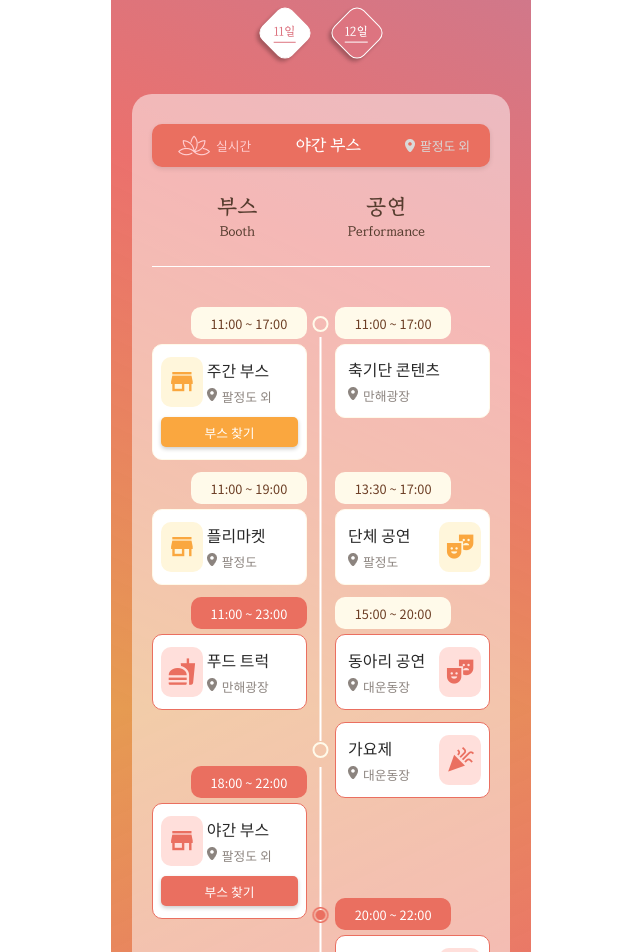
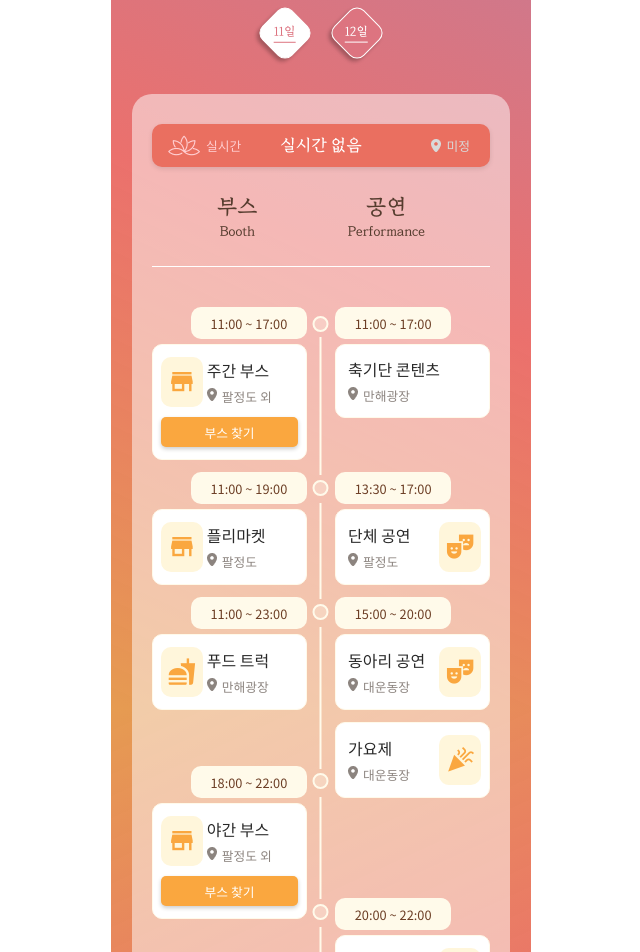
Before and after one commit to ZZZINU/2023_fall_festival_front, a React (Vite) app: page /timeLine in a window 1280 px wide. Shown: the part 200-1152 px from the top of the page, without its empty margins (319-959 px from the left). Built offline with nearby package versions, Linux system fonts and the light colour scheme; a web font is replaced by a local one.

Commit message:
✨Feat: 타임테이블 수정

```diff
--- a/src/components/timeLine/TimeTableSection.jsx
+++ b/src/components/timeLine/TimeTableSection.jsx
@@ -14,32 +14,6 @@ export const TimeTableSection = ({
   currentTime,
   festivalDate
 }) => {
-  // 부스 데이터 시간별 정리-----------------------------
-  const boothdByTime = boothData.reduce((result, item) => {
-    const time = item.starttime;
-    if (!result[time]) {
-      result[time] = [];
-    }
-    result[time].push(item);
-    return result;
-  }, {});
-
-  const booth12List = boothdByTime["12:00"] || [];
-  const booth18List = boothdByTime["18:00"] || [];
-
-  // 공연 데이터 시간별 정리-----------------------------
-  const performdByTime = PerfomanceData.reduce((result, item) => {
-    const time = item.starttime;
-    if (!result[time]) {
-      result[time] = [];
-    }
-    result[time].push(item);
-    return result;
-  }, {});
-
-  const perform14List = performdByTime["14:00"] || [];
-  const perform18List = performdByTime["18:00"] || [];
-
   // 실시간 공연 정보 3초 단위로 띄움-----------------------------
   const [currentIndex, setCurrentIndex] = useState(0);
 
@@ -62,7 +36,7 @@ export const TimeTableSection = ({
   let imagePosition = 0;
   if (timePercent >= 0 && timePercent < 660) {
     // 11:00 이후부터 22:00 이전까지
-    imagePosition = `${(timePercent / 660) * 100 -2}%`;
+    imagePosition = `${(timePercent / 660) * 100 -2.3}%`;
   } else if (timePercent < 0) {
     // 11:00 이전
     imagePosition = 0;
@@ -84,13 +58,13 @@ export const TimeTableSection = ({
         <S.TimeTableMainTxt>
           {realtimeList.length !== 0
             ? realtimeList[currentIndex].title
-            : "없음"}
+            : "실시간 없음"}
         </S.TimeTableMainTxt>
         <S.TimeTableSubTxt2>
           <S.LocationIMG src={MiniLocation} alt="Logo" />
           {realtimeList.length !== 0
             ? realtimeList[currentIndex].place
-            : "정보없음"}
+            : "미정"}
         </S.TimeTableSubTxt2>
       </S.TimeTableNav>
       <S.SubNav>
@@ -145,6 +119,7 @@ export const TimeTableSection = ({
         <S.BoothRight>
           <PerfomanceTime
             realtimeList={realtimeList}
+            currentTime={currentTime}
             isFestivalDay={isFestivalDay}
             PerfomanceData={PerfomanceData}
             startTime="11:00"
@@ -153,6 +128,7 @@ export const TimeTableSection = ({
           />
           <PerfomanceTime
             realtimeList={realtimeList}
+            currentTime={currentTime}
             isFestivalDay={isFestivalDay}
             PerfomanceData={PerfomanceData}
             startTime="13:30"
@@ -162,6 +138,7 @@ export const TimeTableSection = ({
           />
           <PerfomanceTime
             realtimeList={realtimeList}
+            currentTime={currentTime}
             isFestivalDay={isFestivalDay}
             PerfomanceData={PerfomanceData}
             startTime={festivalDate === 11 ? "15:00" : "14:30"}
@@ -171,6 +148,7 @@ export const TimeTableSection = ({
           />
           <PerfomanceTime
             realtimeList={realtimeList}
+            currentTime={currentTime}
             isFestivalDay={isFestivalDay}
             PerfomanceData={PerfomanceData}
             startTime="20:00"
@@ -184,6 +162,9 @@ export const TimeTableSection = ({
         <S.TimeStroke>
           <S.Stroke1 />
           <S.Stroke2 />
+          <S.Stroke3 />
+          <S.Stroke4 />
+          <S.Stroke5 />
           {isFestivalDay() && (
             <S.TimeNow
               src="/timetable/realtime.png"
@@ -191,7 +172,10 @@ export const TimeTableSection = ({
             />
           )}
           <S.TimeStart />
-          <S.TimeMid />
+          <S.Time13Mid />
+          <S.Time15Mid />
+          <S.Time18Mid />
+          <S.Time20Mid />
           <S.TimeEnd />
         </S.TimeStroke>
       </S.BoothDetailSection>
--- a/src/components/timeLine/style.jsx
+++ b/src/components/timeLine/style.jsx
@@ -49,8 +49,9 @@ export const TimeTableWrapper = styled.div`
   background: rgba(255, 255, 255, 0.5);
 `;
 export const TimeTableNav = styled.div`
+  position: relative;
   display: flex;
-  justify-content: space-between;
+  justify-content: center;
   align-items: center;
   padding: 0 20px;
   width: 100%;
@@ -68,13 +69,20 @@ export const TimeTableMainTxt = styled.div`
   font-size: 1rem;
 `;
 export const TimeTableSubTxt = styled.div`
+  position: absolute;
+  left: 10px;
   color: #ffced1;
   display: flex;
   justify-content: center;
   align-items: center;
 `;
-export const TimeTableSubTxt2 = styled(TimeTableSubTxt)`
+export const TimeTableSubTxt2 = styled.div`
+  position: absolute;
+  right: 20px;
   color: #d9d9d9;
+  display: flex;
+  justify-content: center;
+  align-items: center;
 `;
 export const LocationIMG = styled.img`
   margin-right: 5px;
@@ -138,15 +146,32 @@ export const TimeStroke = styled.div`
 export const Stroke1 = styled.div`
   transform: translateX(-50%);
   width: 1px;
-  height: 59%;
-  border: 1px solid #fff;
-  margin-bottom: 26px;
+  height: 23%;
+  /* height: 160px; */
+  border: 1px solid #fffaea;
+  margin-bottom: 28px;
 `;
-  export const Stroke2 = styled(Stroke1)`
-    border: 1px solid #fff;
-    height: 41%;
-    margin-bottom: 0;
-  `;
+export const Stroke2 = styled(Stroke1)`
+  border: 1px solid #fffaea;
+  height: 16%;
+  /* height: 120px; */
+`;
+export const Stroke3 = styled(Stroke1)`
+  border: 1px solid #fffaea;
+  height: 23.7%;
+  /* height: 160px; */
+`;
+export const Stroke4 = styled(Stroke1)`
+  border: 1px solid #fffaea;
+  height: 17%;
+  /* height: 120px; */
+`;
+export const Stroke5 = styled(Stroke1)`
+  border: 1px solid #fffaea;
+  height: 20%;
+  /* height: 120px; */
+  margin: 0;
+`;
 export const TimeStart = styled.div`
   position: absolute;
   top: -16px;
@@ -155,10 +180,20 @@ export const TimeStart = styled.div`
   width: 16px;
   height: 16px;
   border: 2px solid #fffaea;
+  background-color: rgba(255, 250, 234, 0.3);
   border-radius: 40px;
 `;
-export const TimeMid = styled(TimeStart)`
-  top: 57%;
+export const Time13Mid = styled(TimeStart)`
+  top: 20.5%;
+`;
+export const Time15Mid = styled(TimeStart)`
+  top: 37.8%;
+`;
+export const Time18Mid = styled(TimeStart)`
+  top: 61.3%;
+`;
+export const Time20Mid = styled(TimeStart)`
+  top: 79.5%;
 `;
 export const TimeEnd = styled(TimeStart)`
   top: 100%;
@@ -231,7 +266,7 @@ export const LineUpContainer = styled.div`
 `;
 export const LineUpContainer1 = styled(LineUpContainer)`
   margin-top: 90px;
-`
+`;
 export const MarginLabel = styled.div`
   display: flex;
   flex-direction: column;
--- a/src/components/timeLine/timeSection/BoothTime.jsx
+++ b/src/components/timeLine/timeSection/BoothTime.jsx
@@ -25,9 +25,6 @@ export default function BoothTime({
   return (
     <>
       <S.BoothTimeSection
-        isnow={
-          isFestivalDay() && timePercent >= startGap && timePercent < endGap
-        }
         style={{ marginTop: `${top}` }}
       >
         {startTime} ~ {endTime}
--- a/src/components/timeLine/timeSection/PerfomanceTime.jsx
+++ b/src/components/timeLine/timeSection/PerfomanceTime.jsx
@@ -9,26 +9,31 @@ export default function PerfomanceTime({
   startTime,
   endTime,
   timePercent,
-  top
+  top,
+  currentTime
 }) {
-  const currentTime = new Date("2023-10-11T11:00:00");
-  const startParts = startTime.split(":");
-  const endParts = endTime.split(":");
+  console.log();
   const start = new Date(
-    "2023-10-11T" + startParts[0] + ":" + startParts[1] + ":00"
+    `${currentTime.getFullYear()}-${
+      currentTime.getMonth() + 1
+    }-${currentTime.getDate()}T${startTime}`
   );
-  const end = new Date("2023-10-11T" + endParts[0] + ":" + endParts[1] + ":00");
-  const startGap = Math.floor((start - currentTime) / (1000 * 60));
-  const endGap = Math.floor((end - currentTime) / (1000 * 60));
+  const end = new Date(
+    `${currentTime.getFullYear()}-${
+      currentTime.getMonth() + 1
+    }-${currentTime.getDate()}T${endTime}`
+  );
+
+  const startGap = Math.floor((currentTime - start) / (1000 * 60));
+  const endGap = Math.floor((currentTime - end) / (1000 * 60));
 
   // const top = (startGap / 660) * 100;
+  // console.log(endTime, startGap, endGap, timePercent);
 
   return (
     <>
       <S.PerformTimeSection
-        isnow={
-          isFestivalDay() && timePercent >= startGap && timePercent < endGap
-        }
+        isnow={isFestivalDay() && startGap >= 0 && endGap < 0}
         style={{ marginTop: `${top}` }}
       >
         {startTime} ~ {endTime}
--- a/src/pages/timeLine/TimeLine.jsx
+++ b/src/pages/timeLine/TimeLine.jsx
@@ -187,14 +187,18 @@ function TimeLine() {
   ];
 
   // 시간 감지 State --------------------------------------------
-  const [currentTime, setCurrentTime] = useState(new Date("2023-10-11 20:00"));
-  let defaultDate = parseInt(currentTime.getDate());
-  const [festivalDate, setFestivalDate] = useState(defaultDate);
+  const [currentTime, setCurrentTime] = useState(new Date("2023-10-11 22:00"));
+  let defaultDate = () => {
+    if (currentTime.getDate() === 11 || currentTime.getDate() === 12) {
+      return parseInt(currentTime.getDate());
+    } else return 11;
+  };
+  const [festivalDate, setFestivalDate] = useState(defaultDate());
 
   const updateTime = () => {
     setCurrentTime(new Date());
   };
-  /*
+
   useEffect(() => {
     const intervalId = setInterval(updateTime, 1000);
 
@@ -202,20 +206,18 @@ function TimeLine() {
       clearInterval(intervalId);
     };
   }, []);
-*/
 
   // 실시간 부스, 공연 정보 --------------------------------------------
   const getRealtimeInfo = () => {
     const currentDate = currentTime.getDate();
-
     let currentData;
 
     if (currentDate === 11) {
-      currentData = booth11Data.concat(Perfomance11Data);
+      currentData = Perfomance11Data;
     } else if (currentDate === 12) {
-      currentData = booth12Data.concat(Perfomance12Data);
+      currentData = Perfomance12Data;
     }
-
+    if (currentData) {
       const realtimeList = currentData.filter(item => {
         const startTime = new Date(
           `${currentTime.getFullYear()}-${
@@ -228,10 +230,13 @@ function TimeLine() {
           }-${currentDate} ${item.endtime}`
         );
 
-      return startTime <= currentTime && currentTime <= endTime;
+        return startTime <= currentTime && currentTime < endTime;
       });
 
       return realtimeList;
+    } else {
+      return [];
+    }
   };
 
   const realtimeList = getRealtimeInfo();
```
Lines whose indentation alone changed are shown as unchanged.
